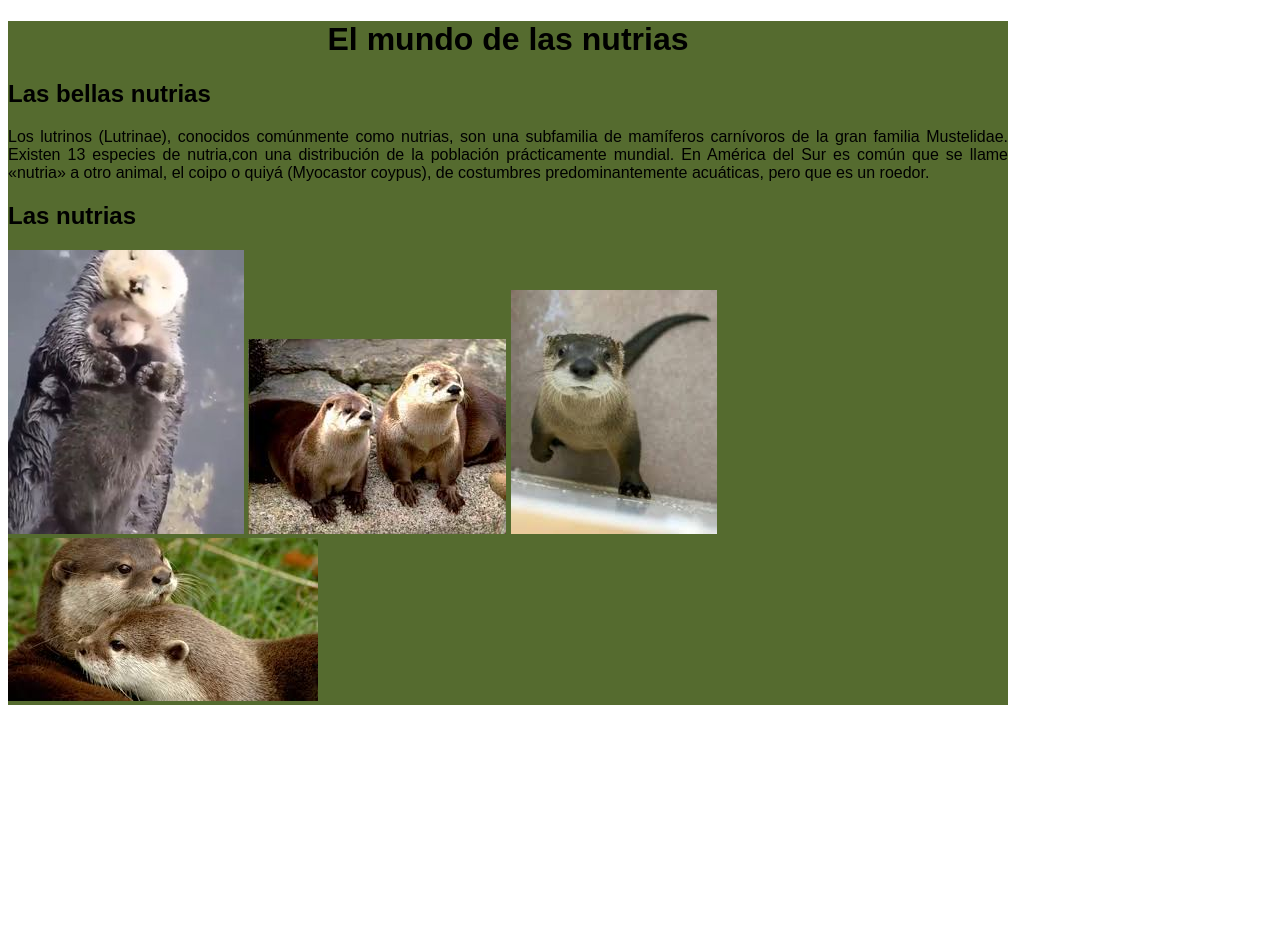
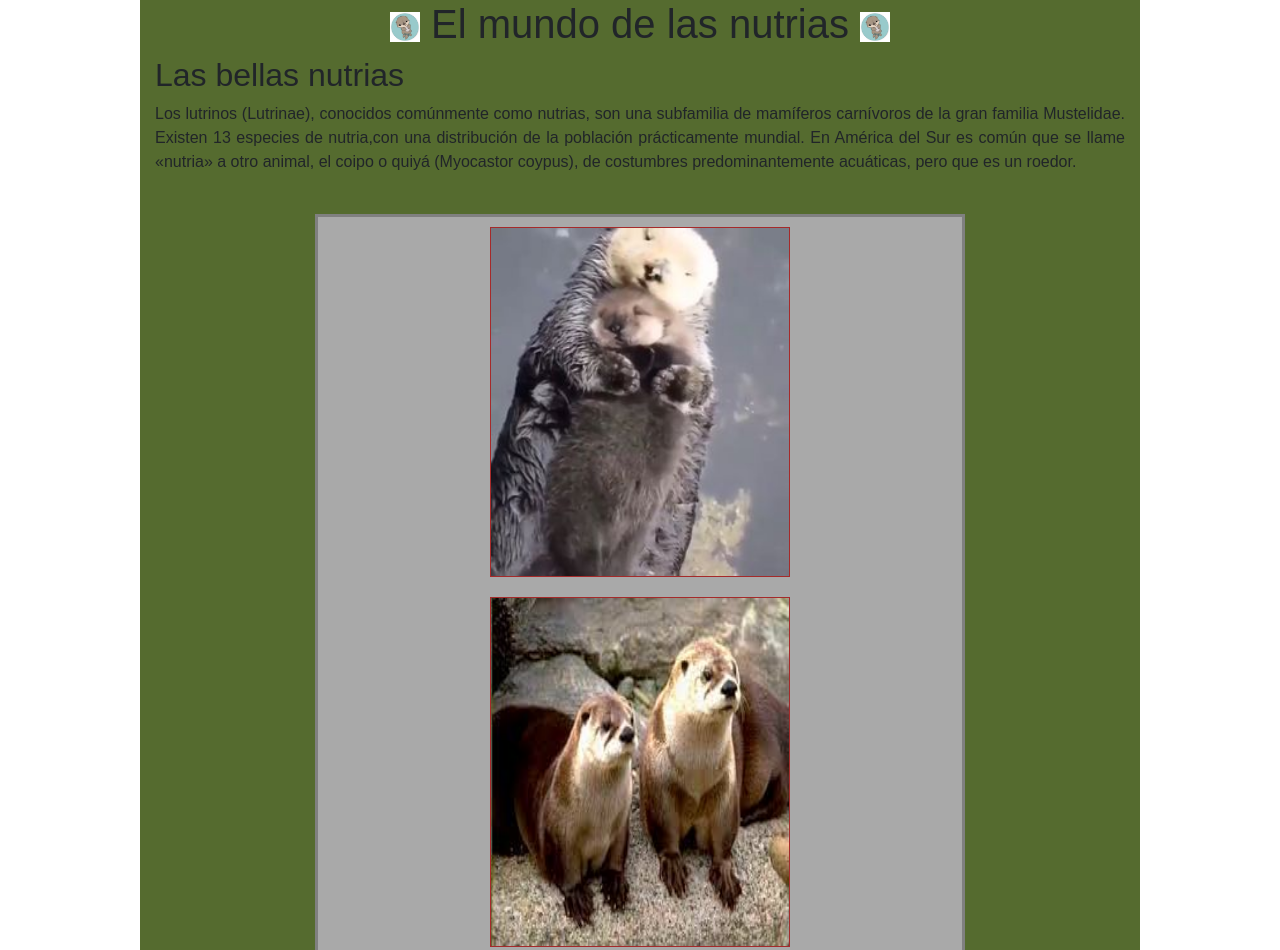
Before and after one commit to cristinaraipan/pag-nutrias, a plain HTML site: page index.html in a window 1280 px wide. Shown: the top 950 px of the page. Before the commit the page ends 800 px from the top, so only its background shows below. Drawn offline with nearby package versions, Linux system fonts and the light colour scheme.

Commit message:
se realizan modificaciones al html y css, ademas se agrega img logo

```diff
--- a/index.html
+++ b/index.html
@@ -3,6 +3,8 @@
 
 <head>
     <meta charset="UTF-8">
+    <link rel="stylesheet" href="https://stackpath.bootstrapcdn.com/bootstrap/4.1.3/css/bootstrap.min.css"
+    integrity="sha384-MCw98/SFnGE8fJT3GXwEOngsV7Zt27NXFoaoApmYm81iuXoPkFOJwJ8ERdknLPMO" crossorigin="anonymous">
     <link rel="stylesheet" type="text/css" href="style.css">
     <meta name="viewport" content="width=device-width, initial-scale=1.0">
     <title>Nutrias</title>
@@ -11,7 +13,8 @@
 <body>
     <div class="container">
         <header>
-            <h1>El mundo de las nutrias</h1>
+
+            <h1><img class="titulo" src="images/logo.jpg" alt="titulo"> El mundo de las nutrias <img class="titulo" src="images/logo.jpg" alt="titulo"></h1>
         </header>
         <article>
             <h2>Las bellas nutrias</h2>
@@ -24,14 +27,30 @@
                 coypus), de costumbres predominantemente acuáticas, pero que es un roedor.
             </p>
         </article>
-        <h2>Las nutrias</h2>
-        <div class="imagenes">
-            <img class="fotoS" src="images/99c3c54e4370bbe9496b7099ee7ea014.jpg" alt="foto3">
-            <img class="foto" src="images/descarga.jpg" alt="foto4">
-            <img class="foto" src="images/images (1).jpg" alt="foto5">
-            <img class="foto" src="images/images.jpg" alt="foto6">
-
+        <div class="images">
+            <div class="imagenes">
+                <img class="foto" src="images/99c3c54e4370bbe9496b7099ee7ea014.jpg" alt="foto3">
+                <img class="foto" src="images/descarga.jpg" alt="foto4">
+                <img class="foto" src="images/images (1).jpg" alt="foto5">
+                <img class="foto" src="images/images.jpg" alt="foto6">
+            </div>
         </div>
+        <footer>
+            <div class="card text-center">
+                <div class="card-header">
+                    Ayuda
+                </div>
+                <div class="card-body">
+                    <h5 class="card-title">Las nutrias te necesitan</h5>
+                    <p class="card-text">Apoya a las nutrias con un pequeño monto para concervar su hábitat y cuidados
+                        que ellas requieren</p>
+                    <a href="#" class="btn btn-primary">Aporta</a>
+                </div>
+                <div class="card-footer text-muted">
+                    20 personas ya aportaron
+                </div>
+            </div>
+        </footer>
     </div>
 </body>
 
--- a/style.css
+++ b/style.css
@@ -6,12 +6,29 @@
 article{
     margin: 2px black solid;
     text-align: justify;
+    margin-bottom: 40px;
+}
+.images{
+    width: 100%;
+    text-align: center;
+    margin-bottom: 30px;
 }
 .imagenes{
-
+    width: 650px;
+    border: 3px grey solid;
     display: inline-block;
     vertical-align: top;
+    background-color: darkgrey;
 }
 h1{
     text-align: center;
 }
+.titulo{
+    width: 30px;
+}
+.foto{
+    width: 300px;
+    height: 350px;
+    border: 1px brown solid;
+    margin: 10px;
+}
```
Also changed, not shown: images/logo.jpg (added).
